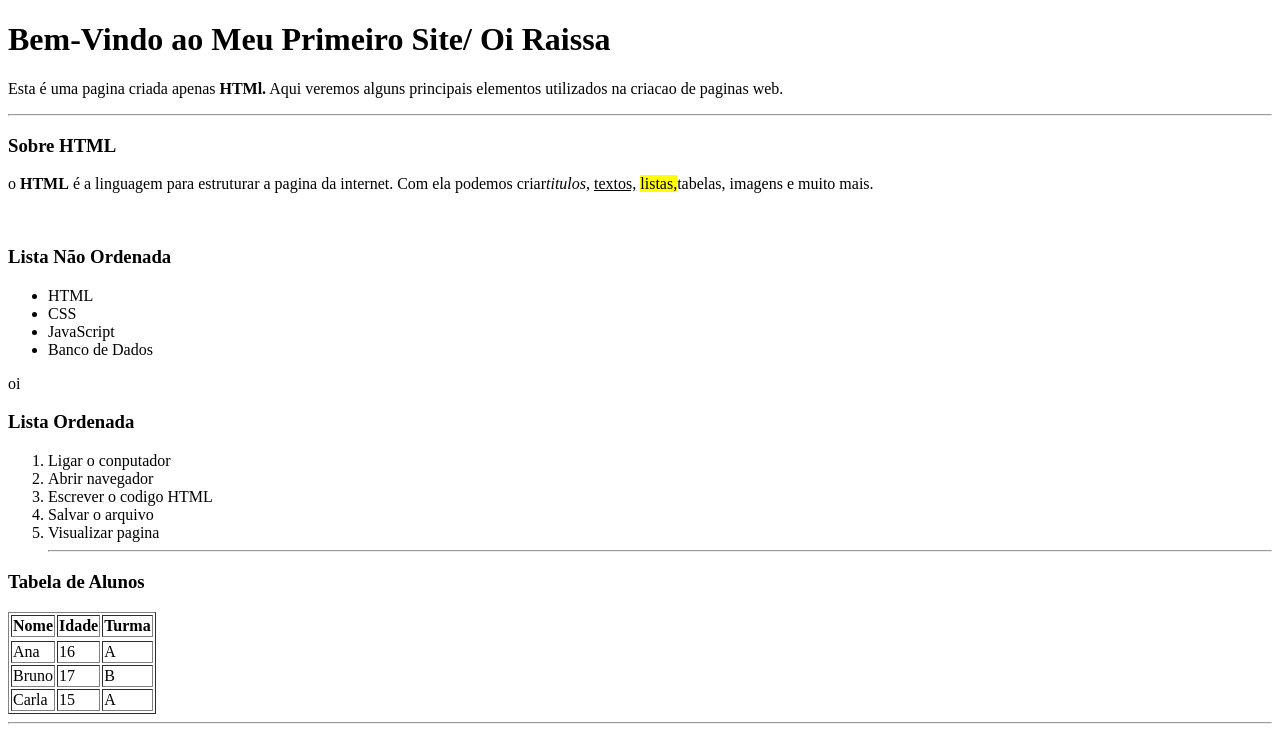
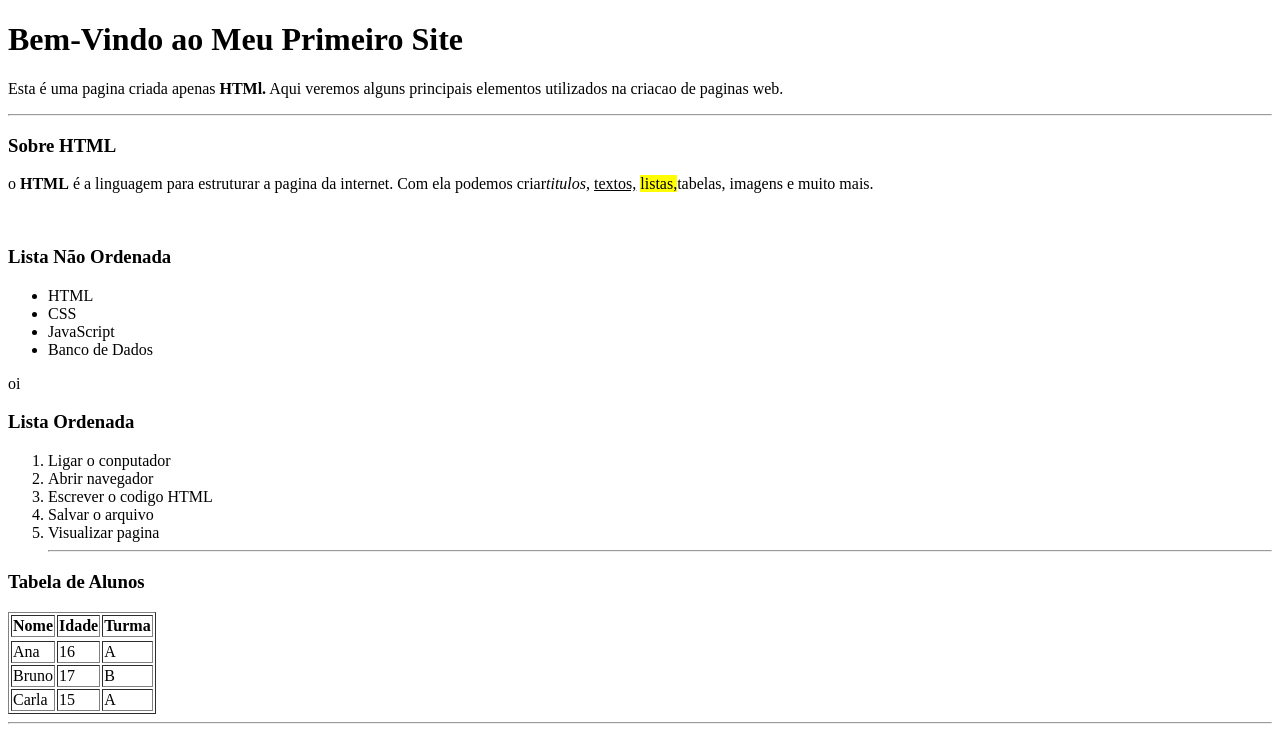
Before and after one commit to Raissa354/aula-de-programacao, a plain HTML site: page index.html in a window 1280 px wide. Shown: the top 731 px of the page. Drawn offline with Linux system fonts and the light colour scheme.

Commit message:
Atualiação titulo

```diff
--- a/index.html
+++ b/index.html
@@ -6,7 +6,7 @@
                 <title>Document</title>
           </head>
           <body>
-         <h1>Bem-Vindo ao Meu Primeiro Site/ Oi Raissa</h1>
+         <h1>Bem-Vindo ao Meu Primeiro Site</h1>
           <p>Esta é uma pagina criada apenas <strong>HTMl.</strong> Aqui veremos alguns principais elementos utilizados na criacao de paginas web.</p>
           <hr>
           <h3>Sobre HTML</h3>
```
